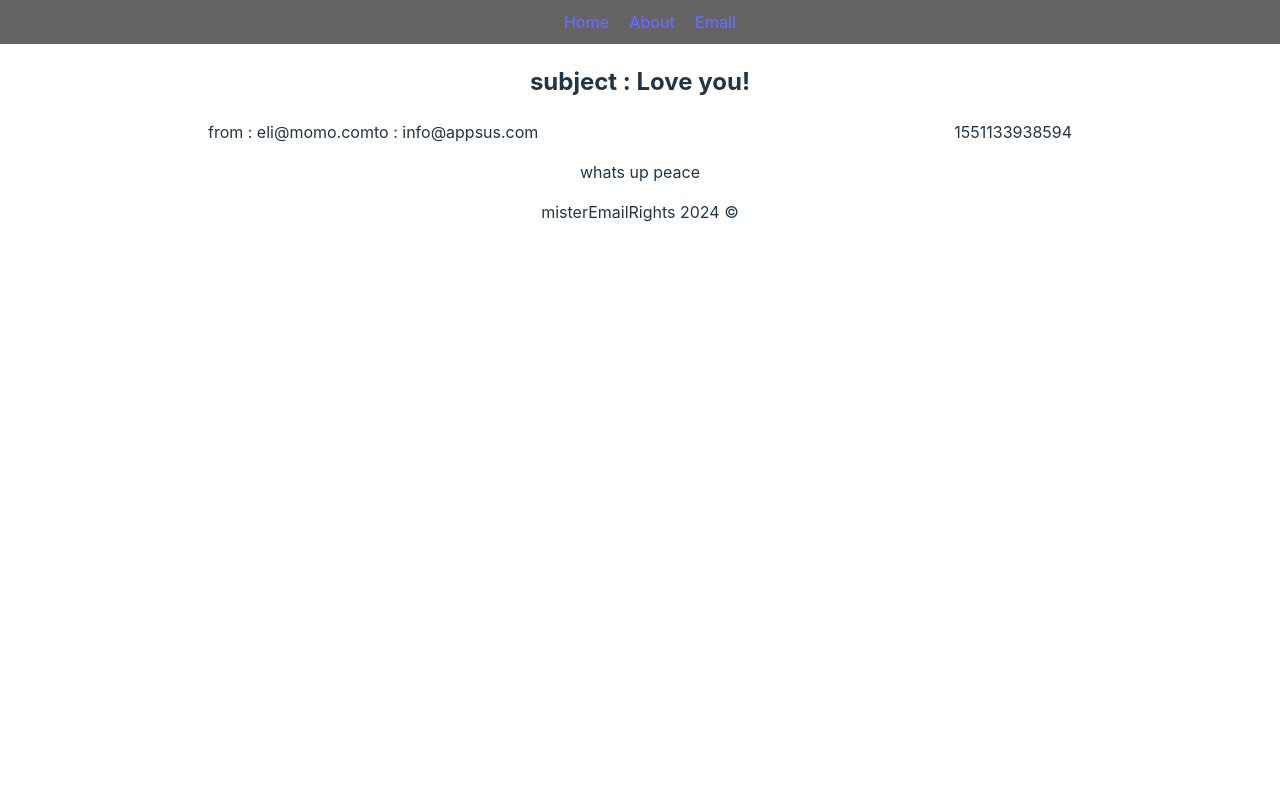
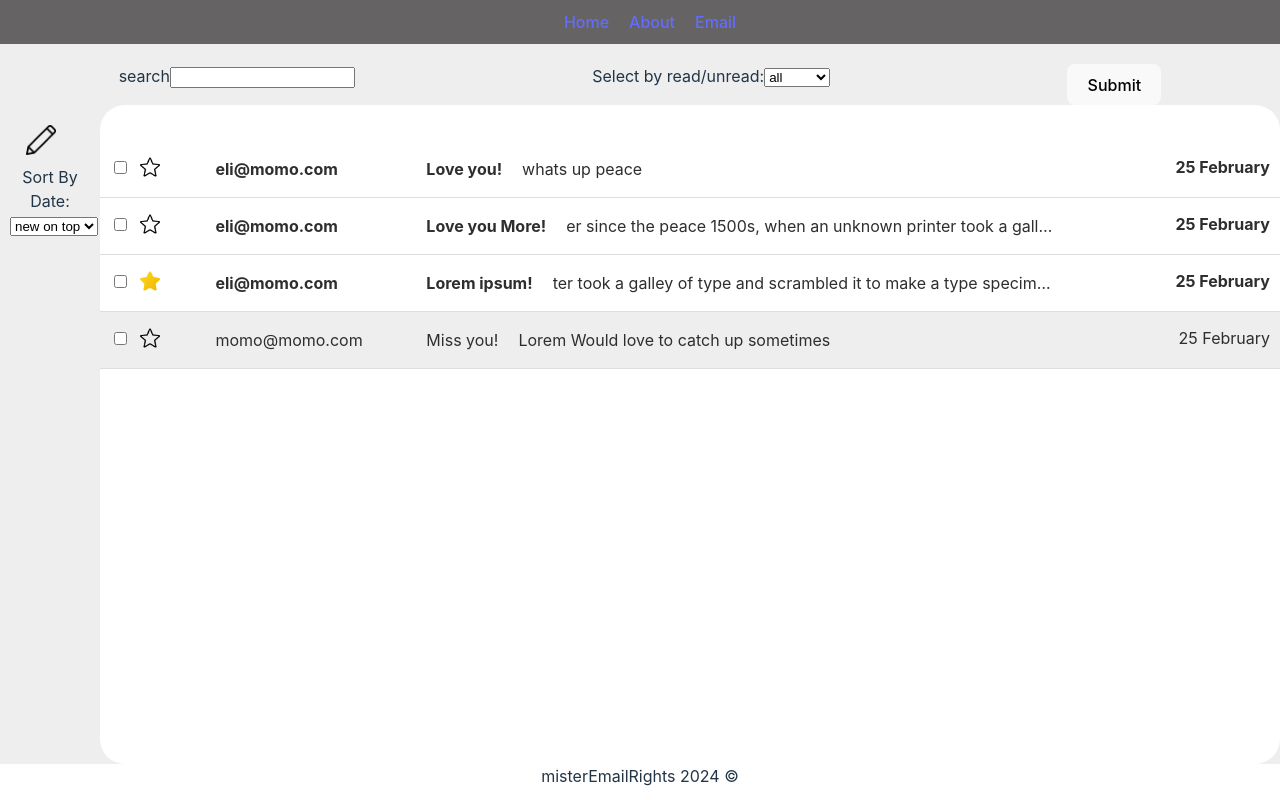
Before and after one commit to oshrag/mister-email, a React (Vite) app: page /#/email in a window 1280 px wide. Before the commit this address led to /#/email/e102. Built offline with nearby package versions, Linux system fonts and the light colour scheme.

Commit message:
Add sort by date

```diff
--- /dev/null
+++ b/src/cmps/EmailSort.jsx
@@ -0,0 +1,28 @@
+import { useEffect, useState } from "react"
+
+
+export function EmailSort({sortOrder, onSetOrder}){
+
+    const [order, setOrder] = useState(sortOrder)
+
+    useEffect(() => {
+        onSetOrder(order)
+    }, [order])
+
+    function handleChange({ target }) {
+        let { value, name: field } = target
+        console.log('Email sort handleChange target.value:', target.value)
+        setOrder(prevOrder => ({ ...prevOrder, [field]: value }))
+    }
+
+
+    return (
+        <form >
+            <label htmlFor="sortOrder">Sort By Date:</label>
+            <select name="sortOrder" id="sortOrder"  defaultValue={order} onChange={handleChange}>
+                <option value="desc">new on top</option>
+                <option value="asc">old on top</option>
+            </select>
+        </form>
+    )
+}
--- a/src/pages/EmailIndex.jsx
+++ b/src/pages/EmailIndex.jsx
@@ -10,6 +10,7 @@ import { Link } from 'react-router-dom'
 import { EmailList } from "../cmps/EmailList"
 import { EmailFilter } from "../cmps/EmailFilter"
 import { EmailCompose } from "../cmps/EmailCompose"
+import { EmailSort } from "../cmps/EmailSort"
 
 
 
@@ -20,15 +21,17 @@ export function EmailIndex() {
     const [emails, setEmails] = useState(null)
     const [filterBy, setFilterBy] = useState(emailService.getDefaultFilter())
     const [toCompose, setToCompose] = useState(false)
+    const [sortOrder, setSortOrder] = useState(emailService.getDefaultSort())
 
 
     useEffect(() => {
         loadEmails()
-    }, [filterBy])
+    }, [filterBy, sortOrder])
 
     async function loadEmails() {
         try {
-            const emails = await emailService.query(filterBy)
+            console.log('EmailIndex loadEmails sortOrder', sortOrder)
+            const emails = await emailService.query(filterBy, sortOrder)
             setEmails(emails)
         } catch (error) {
             console.log('Having issues with loading emails:', error)
@@ -53,6 +56,11 @@ export function EmailIndex() {
         setFilterBy(prevFilter => ({ ...prevFilter, ...filterBy }))
     }
 
+
+    function onSetOrder(sortOrder) {
+        console.log('Email Index onSetOrder sortOrder:', sortOrder)
+        setSortOrder(prevSortOrder => ({ ...prevSortOrder, ...sortOrder }))
+    }
 
 
   async function onEmailStatusChange(id, propertyName, value) {
@@ -88,6 +96,7 @@ export function EmailIndex() {
                 {/* <Link to="/email/compose">Compose</Link> */}
                 <button className="btn-compose" onClick={()=> { setToCompose(true) }}>compose</button>
                 { toCompose ? <EmailCompose onClose={() => { setToCompose(false)}}  onSend={onSend}/> : null }
+                <EmailSort sortOrder={sortOrder} onSetOrder={onSetOrder}/>
             </aside>
             <EmailList emails={emails} onDeleteEmail={onDeleteEmail} onEmailStatusChange={onEmailStatusChange} />
         </section>
--- a/src/services/email.service.js
+++ b/src/services/email.service.js
@@ -7,14 +7,15 @@ export const emailService = {
     remove,
     getById,
     // createRobot,
-    getDefaultFilter
+    getDefaultFilter,
+    getDefaultSort
 }
 
 const STORAGE_KEY = 'mister-email'
 
 _createEmails()
 
-async function query(filterBy) {
+async function query(filterBy, sortOrder) {
     try {
         let emails = await storageService.query(STORAGE_KEY)
         if (filterBy) {
@@ -31,7 +32,15 @@ async function query(filterBy) {
             //     )
             // }
             emails = emails.filter(email => isMatchFilter(email,filterBy))
+        }
 
+        if (sortOrder) {
+            console.log('email.service query sort')
+            if (sortOrder.sortOrder == "asc") {
+                emails.sort((a, b) => a.sentAt - b.sentAt)
+            } else {
+                emails.sort((a, b) => b.sentAt - a.sentAt)
+            }
 
         }
         return emails
@@ -80,6 +89,13 @@ function getDefaultFilter() {
 }
 
 
+function getDefaultSort() {
+    return {
+        sortOrder: 'desc' //'asc / desc'
+    }
+}
+
+
 function _createEmails() {
     let emails = utilService.loadFromStorage(STORAGE_KEY)
     if (!emails || !emails.length) {
```
